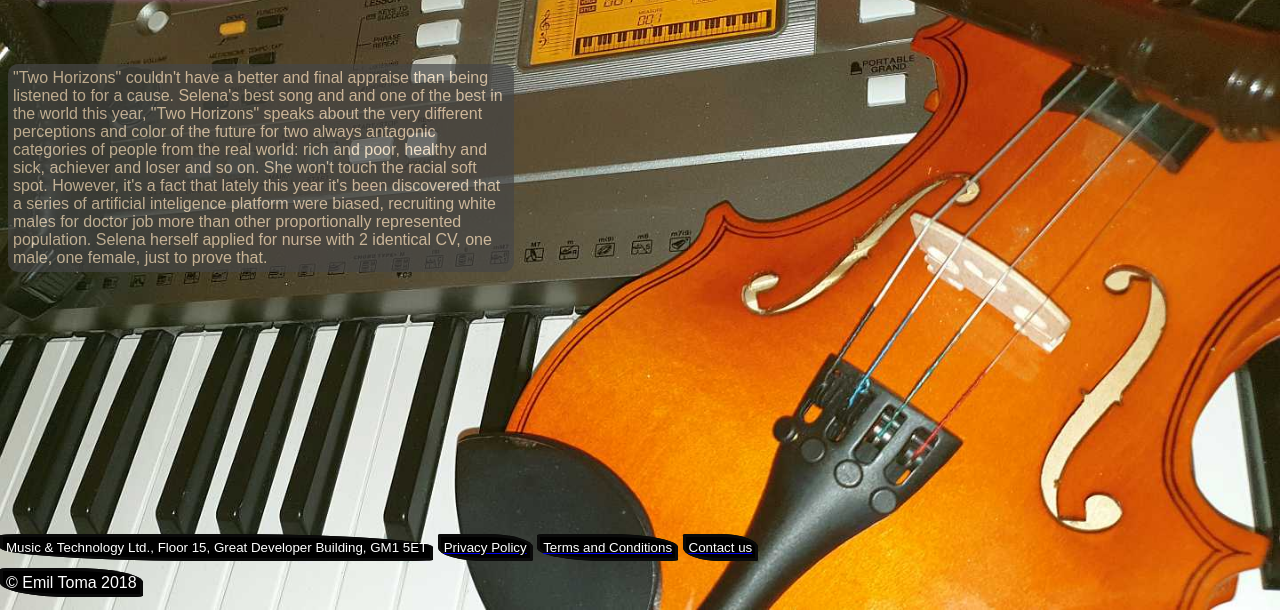
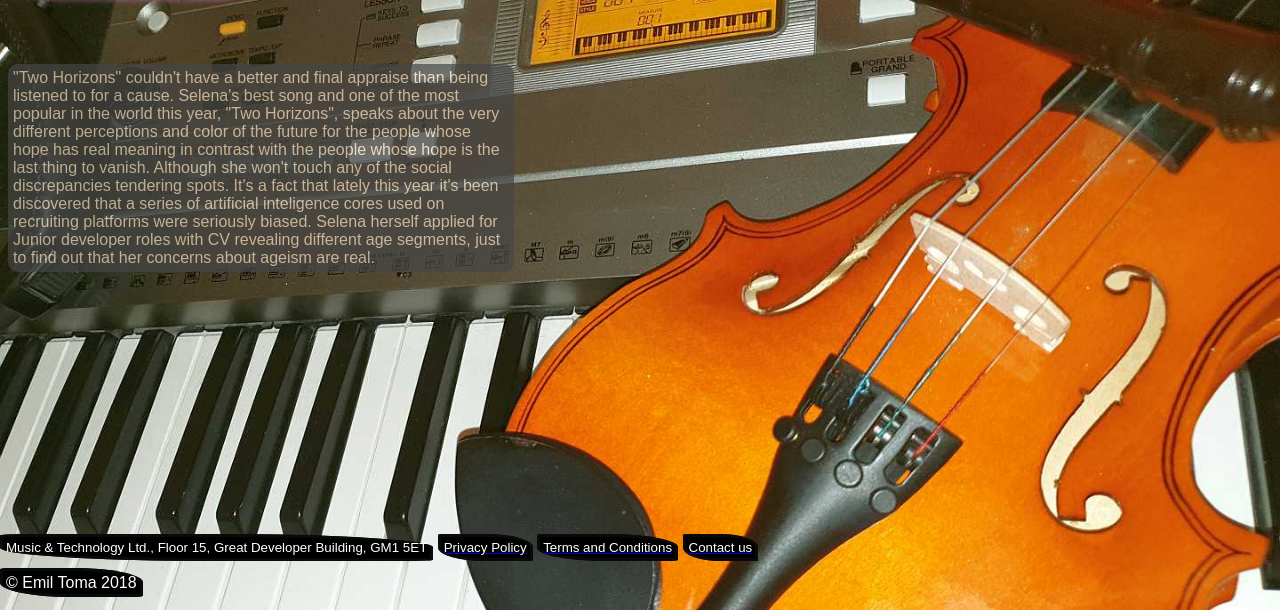
Before and after one commit to Emil-Valentin-Toma/TheMusic, a plain HTML site: page content/selena.html in a window 1280 px wide. Shown: the part 190-800 px from the top of the page. Drawn offline with Linux system fonts and the light colour scheme.

Commit message:
text in "selena"

```diff
--- a/content/selena.html
+++ b/content/selena.html
@@ -17,7 +17,7 @@
 <h1> <span class="leaf whiteBkg">News: Selena</span></h1>
 <br><br>
 <article>
-<p class="anyBox" style="width:40%"> "Two Horizons" couldn't have a better and final appraise than being listened to for a cause. Selena's best song and and one of the best in the world this year, "Two Horizons" speaks about the very different perceptions and color of the future for two always antagonic categories of people from the real world: rich and poor, healthy and sick, achiever and loser and so on. She won't touch the racial soft spot. However, it's a fact that lately this year it's been discovered that a series of artificial inteligence platform were biased, recruiting white males for doctor job more than other proportionally represented population. Selena herself applied for nurse with 2 identical CV, one male, one female, just to prove that.</p> </article>
+<p class="anyBox" style="width:40%"> "Two Horizons" couldn't have a better and final appraise than being listened to for a cause. Selena's best song and one of the most popular in the world this year, "Two Horizons", speaks about the very different perceptions and color of the future for the people whose hope has real meaning in contrast with the people whose hope is the last thing to vanish. Although she won't touch any of the social discrepancies tendering spots. It's a fact that lately this year it's been discovered that a series of artificial inteligence cores used on recruiting platforms were seriously biased. Selena herself applied for Junior developer roles with CV revealing different age segments, just to find out that her concerns about ageism are real.</p> </article>
 
     <br>
     <br>
```
